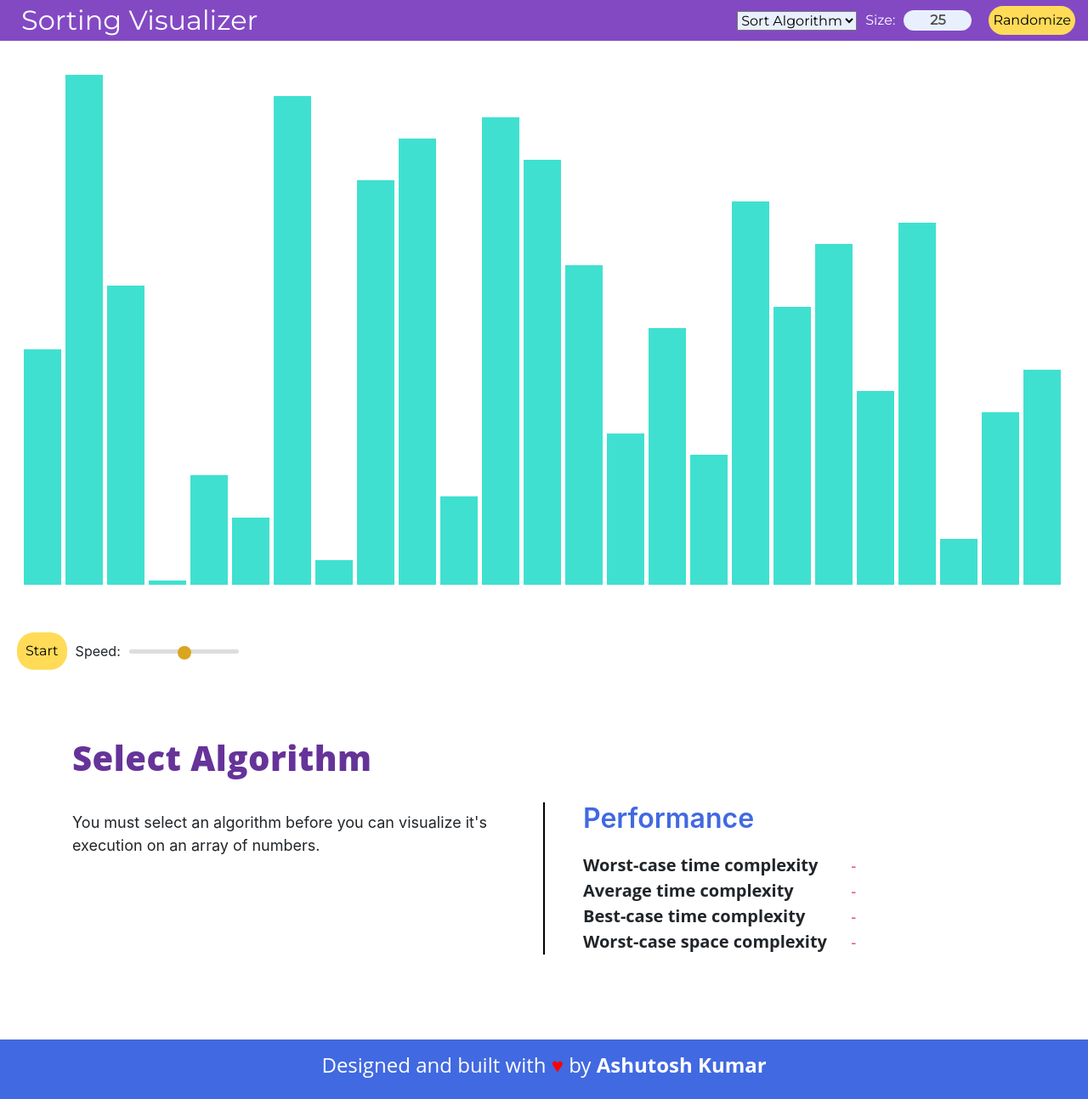
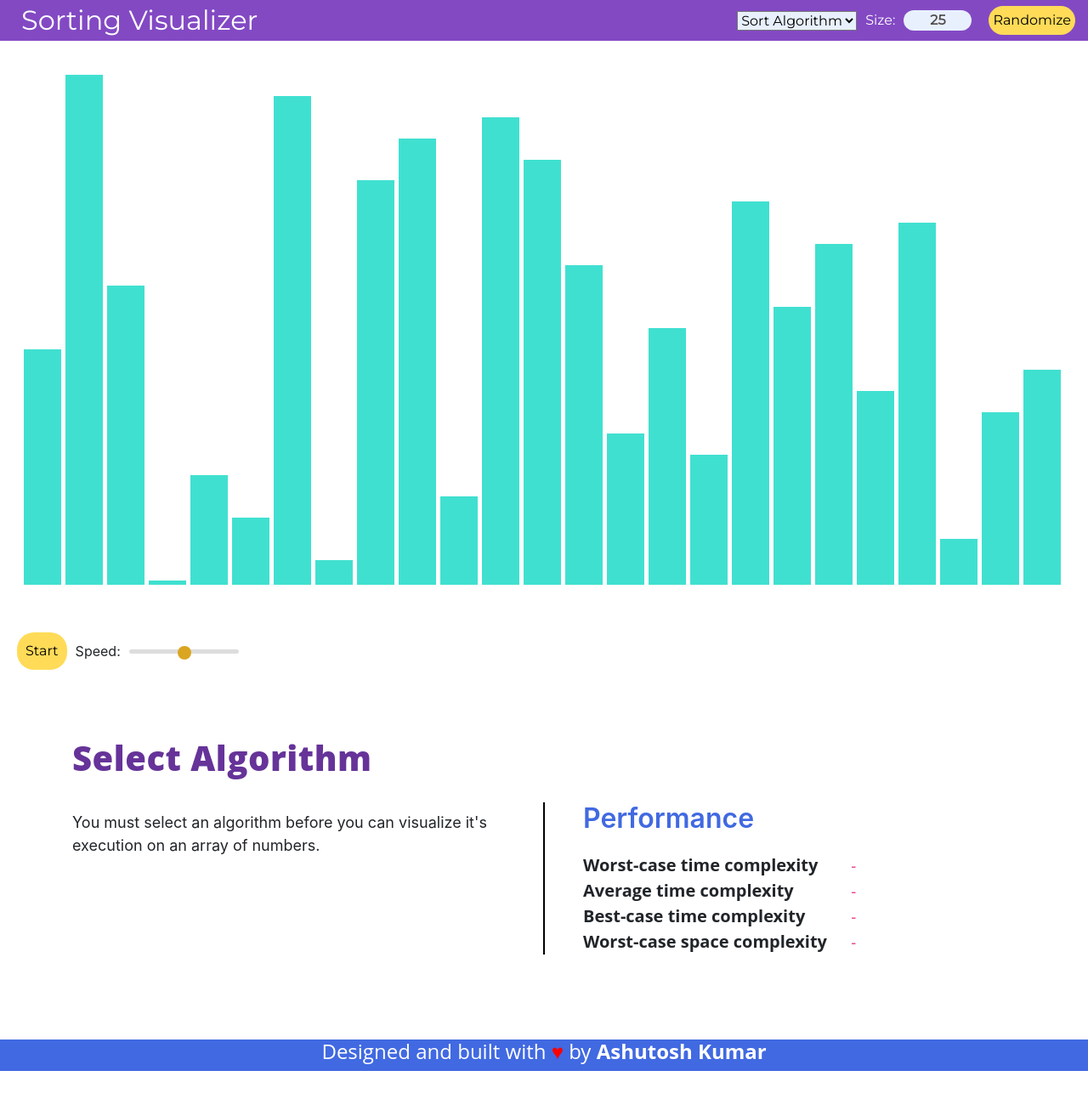
Before and after one commit to Blastoise/Sorting-Visualizer, a React (Create React App) app: page / in a window 1280 px wide. Shown: the whole page at 85% size. After the commit the page ends 1260 px from the top, so only its background shows below. Built offline with nearby package versions, Linux system fonts and the light colour scheme.

Commit message:
Changes: Removed unused code.

```diff
--- a/src/components/Visualizer.css
+++ b/src/components/Visualizer.css
@@ -17,7 +17,6 @@
 }
 .app-footer {
   margin-top: 20px;
-  height: 70px;
   flex-shrink: 0;
   background-color: royalblue;
   font-family: "Open Sans";
@@ -38,26 +37,16 @@
 }
 
 .cont {
-  /* position: absolute; */
   width: 100%;
   height: 75%;
   text-align: center;
   padding: 10px;
   margin-top: 30px;
   margin-bottom: 40px;
-
-  /* margin-left: 50%;
-  margin-top: 5%; */
-  /* border: 5px solid red; */
-  /* top: 50%;
-  left: 50%;
-  transform: translate(-50%, -50%); */
-  /* border: 1px solid green; */
 }
 .data {
   background-color: blue;
   display: inline-block;
-  /* width: 15px; */
   margin-right: 5px;
 }
 
@@ -74,8 +63,6 @@
   margin: auto 0px;
 }
 input[type="range"] {
-  /* color: black; */
-  /* width: 50px; */
   margin: 0 10px;
   transform: rotateY(180deg);
 }
@@ -88,18 +75,11 @@ input[type="range"] {
   padding: 10px;
   outline: none;
   border: none;
-  /* padding: 10px; */
   border-radius: 20px;
 }
 .btn-start-reset:focus {
   outline: none;
 }
-
-/* .buttons {
-  padding: 10px;
-  align-items: center;
-  margin: 10px, 10px;
-} */
 
 input[type="range"] {
   -webkit-appearance: none;
@@ -130,9 +110,6 @@ input[type="range"]:focus::-webkit-slider-runnable-track {
   background: #ccc;
 }
 
-/* #size {
-  position: relative;
-} */
 .alert-container {
   width: 100%;
   border: 1px solid black;
@@ -143,10 +120,7 @@ input[type="range"]:focus::-webkit-slider-runnable-track {
   background-color: #f44336;
   color: white;
   text-align: end;
-  /* position: absolute; */
   float: right;
-  /* position: absolute; */
-  /* bottom: 100%; */
 }
 
 .closebtn {
```
